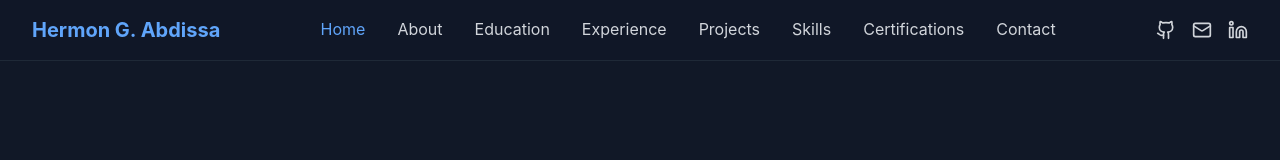
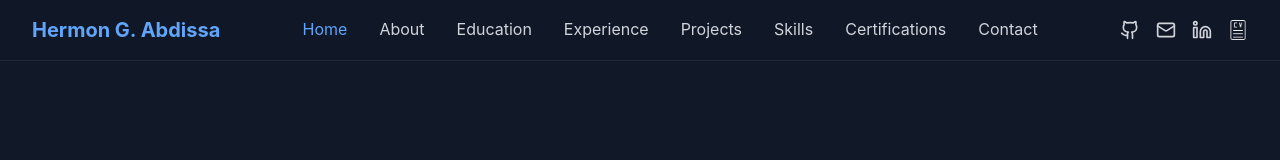
Before and after one commit to Mercury1565/Portfolio-Website, a React (Vite) app: page / in a window 1280 px wide. Shown: the top 160 px of the page. Built offline with nearby package versions, Linux system fonts and the light colour scheme.

Commit message:
fix: cv view icon

```diff
--- a/src/App.tsx
+++ b/src/App.tsx
@@ -115,6 +115,14 @@ function App() {
           >
             <Linkedin size={20} />
           </a>
+            <a
+            href="https://drive.google.com/file/d/1C6aTUjDdCgO0ipKW6UBE5RbAico9v4vo/view?usp=sharing"
+            target="_blank"
+            rel="noopener noreferrer"
+            className="text-gray-300 hover:text-blue-400 transition-colors"
+            >
+            <img src="/cv.png" className="w-5 h-5" />
+            </a>
         </div>
 
         {/* Mobile Navigation Button */}
@@ -151,12 +159,12 @@ function App() {
               <Mail size={20} />
             </a>
             <a
-          href="https://www.linkedin.com/in/hermon-getachew"
+              href="https://drive.google.com/file/d/1C6aTUjDdCgO0ipKW6UBE5RbAico9v4vo/view?usp=sharing"
               target="_blank"
               rel="noopener noreferrer"
               className="text-gray-300 hover:text-blue-400 transition-colors"
               >
-          <Linkedin size={20} />
+             <img src="/cv.png" />
             </a>
           </div>
         </div>
```
Also changed, not shown: public/cv.png (added). Lines whose indentation alone changed are shown as unchanged.
